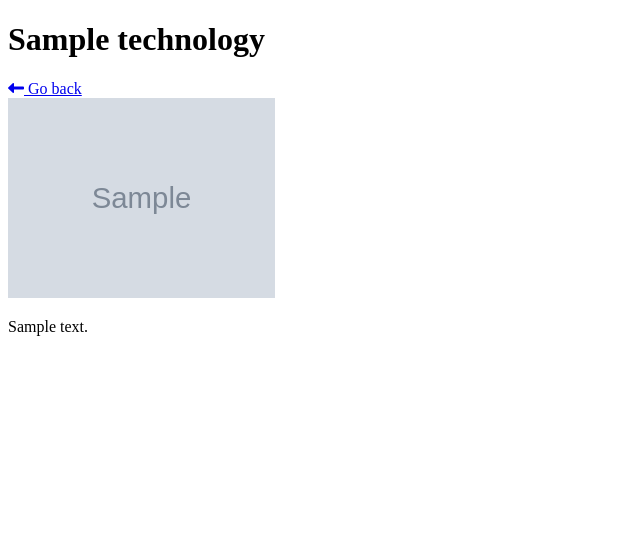
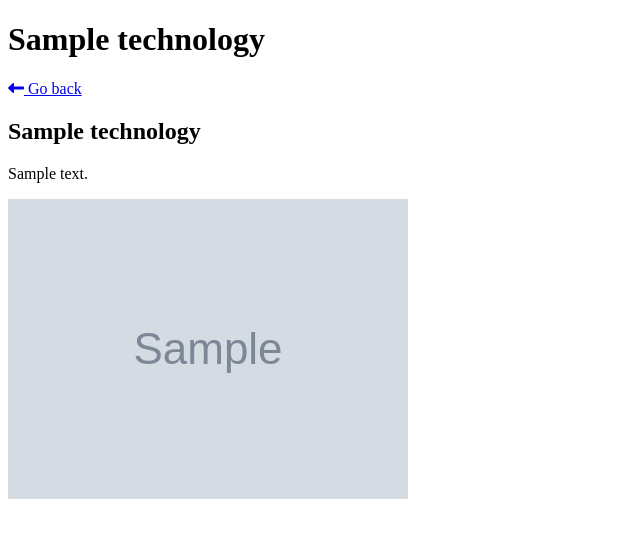
Before and after one commit to MichalStancelewski/PHP-Symfony--PortfolioMS, a Symfony app: template templates/technology/single.html.twig in a window 1280 px wide. Shown: the part 172-710 px from the top of the page, without its empty margins (0-640 px from the left). Run offline with Twig, Linux system fonts and the light colour scheme; the template is opened without the code that fills it: most values are stand-ins (such as "Sample title", 1, 10 or a date in 2020); grey boxes marked "Sample" are stand-in pictures; some libraries are stand-ins or nearby versions.

Commit message:
Some single technology page styling

```diff
--- a/templates/technology/single.html.twig
+++ b/templates/technology/single.html.twig
@@ -5,9 +5,31 @@
 {% block body %}
     <h1>{{ technology }}</h1>
 
-    <div><a href="{{ path('technologies_index') }}" class="button go-back"><i class="fa-solid fa-left-long left"></i> Go back</a></div>
+    <div><a href="{{ path('technologies_index') }}" class="button go-back"><i class="fa-solid fa-left-long left"></i> Go
+            back</a></div>
 
-    <img src="/uploads/tech/{{ technology.image }}" alt="{{ technology }}" height=200 width=auto />
+    <div class="container single">
+        <div class="row">
+            <div class="col-md-6 ">
+                <h2 class="block-name">
+                    {{ technology }}
+                </h2>
+                <p class="block-description">
+                    {{ technology.description }}
+                </p>
+                <p class="block-count">
+                    {% for key,value in techonologiesWithProjectsCounted %}
+                        {% if key == technology.id %}
+                            Used in <b>{{ value }}</b> project{% if value != 1 %}s{% endif %}.
+                        {% endif %}
+                    {% endfor %}
+                </p>
+            </div>
+            <div class="col-md-6 ">
+                <div class="col-6"><img src="/uploads/tech/{{ technology.image }}"
+                                        alt="{{ technology }}" class="block-image"/></div>
+            </div>
+        </div>
+    </div>
 
-    <p>{{ technology.description }}</p>
 {% endblock %}
```
Also changed, not shown: src/Controller/TechnologyController.php (+12 -3 lines), public/uploads/tech/bootstrap-logo.png.
